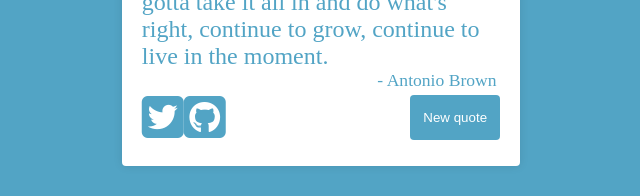
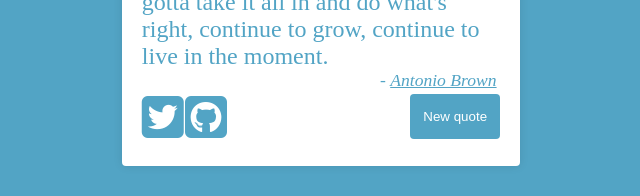
Before and after one commit to IkPc/Random-Quote-Machine, a React (Create React App) app: page / in a window 1280 px wide. Shown: the part 374-570 px from the top of the page, without its empty margins (319-959 px from the left). Built offline with nearby package versions, Linux system fonts and the light colour scheme.

Commit message:
Last Patch.

```diff
--- a/src/App.jsx
+++ b/src/App.jsx
@@ -3,6 +3,7 @@ import "./components/css/StyleRandomQuote.css";
 import React, { useEffect, useState } from 'react';
 import RandomQuote from "./components/basics/RandomQuote.js";
 import RandomColor from "./components/basics/RandomColor.jsx";
+import updateTweetLink from './components/basics/twitter-button/updateTweetLink';
 
 const App = () => {
   const [quote, setQuote] = useState('');
@@ -17,13 +18,11 @@ const App = () => {
     const newQuote = RandomQuote();
     const newColor = RandomColor();
 
-    console.log('New Quote:', newQuote);
-    console.log('New Author:', newQuote.author);
-    console.log('New Color:', newColor);
 
     setQuote(newQuote.text);
     setAuthor(newQuote.author);
     setColor(newColor);
+    updateTweetLink(newQuote);
   };
 
   return (
@@ -32,20 +31,13 @@ const App = () => {
         <span id="text">{quote}</span>
       </div>
       <div id="quote-author">
-        <span id="author">- {author}</span>
+        <span id="author">- <u><i>{author}</i></u></span>
       </div>
       <div id="buttons">
-        <button
-          id="new-quote"
-          onClick={handleNewQuote}
-          title="Click to generate another quote!"
-        >
-          New quote
-        </button>
         <div id="socials">
           <a
             id="tweet-quote"
-            href=""
+            href="{tweetLink}"
             data-size="large"
             target="_top"
             title="Click to tweet this quote!"
@@ -63,6 +55,13 @@ const App = () => {
             <i className="fa-brands fa-square-github"></i>
           </a>
         </div>
+        <button
+          id="new-quote"
+          onClick={handleNewQuote}
+          title="Click to generate another quote!"
+        >
+          New quote
+        </button>
       </div>
     </div>
   );
--- a/src/components/basics/RandomQuote.js
+++ b/src/components/basics/RandomQuote.js
@@ -1,7 +1,6 @@
 import quotes from '../data/Quotes.jsx';
 
 const getRandomQuote = () => {
-  try {
     const randomIndex = Math.floor(Math.random() * quotes.length);
     const randomQuote = quotes[randomIndex];
 
@@ -9,10 +8,6 @@ const getRandomQuote = () => {
     console.log('Random Quote:', randomQuote);
 
     return randomQuote;
-  } catch (error) {
-    console.error('Error in getRandomQuote:', error);
-    return { text: 'Error fetching quote', author: 'Unknown' };
-  }
 };
 
 export default getRandomQuote;
--- a/src/components/css/StyleRandomQuote.css
+++ b/src/components/css/StyleRandomQuote.css
@@ -33,18 +33,26 @@
     text-align: right;
   }
 
-  #quote-box #socials {
-    font-size: 3em;
-    float: left;
+  #quote-box #buttons {
+    display: flex;
+    justify-content: space-between;
+    align-items: center;
   }
 
   #quote-box #new-quote {
-    position: relative;
-    top: 4px;
+    margin-top: -4px;
     height: 45px;
     width: 90px;
     color: white;
     border: 0;
     border-radius: 4px;
-    float: right;
   }
+
+  #quote-box #socials {
+    font-size: 3em;
+    display: flex;
+  }
+
+  #quote-box #tweet-quote {
+    margin-right: 0.1vw;
+  }
```
